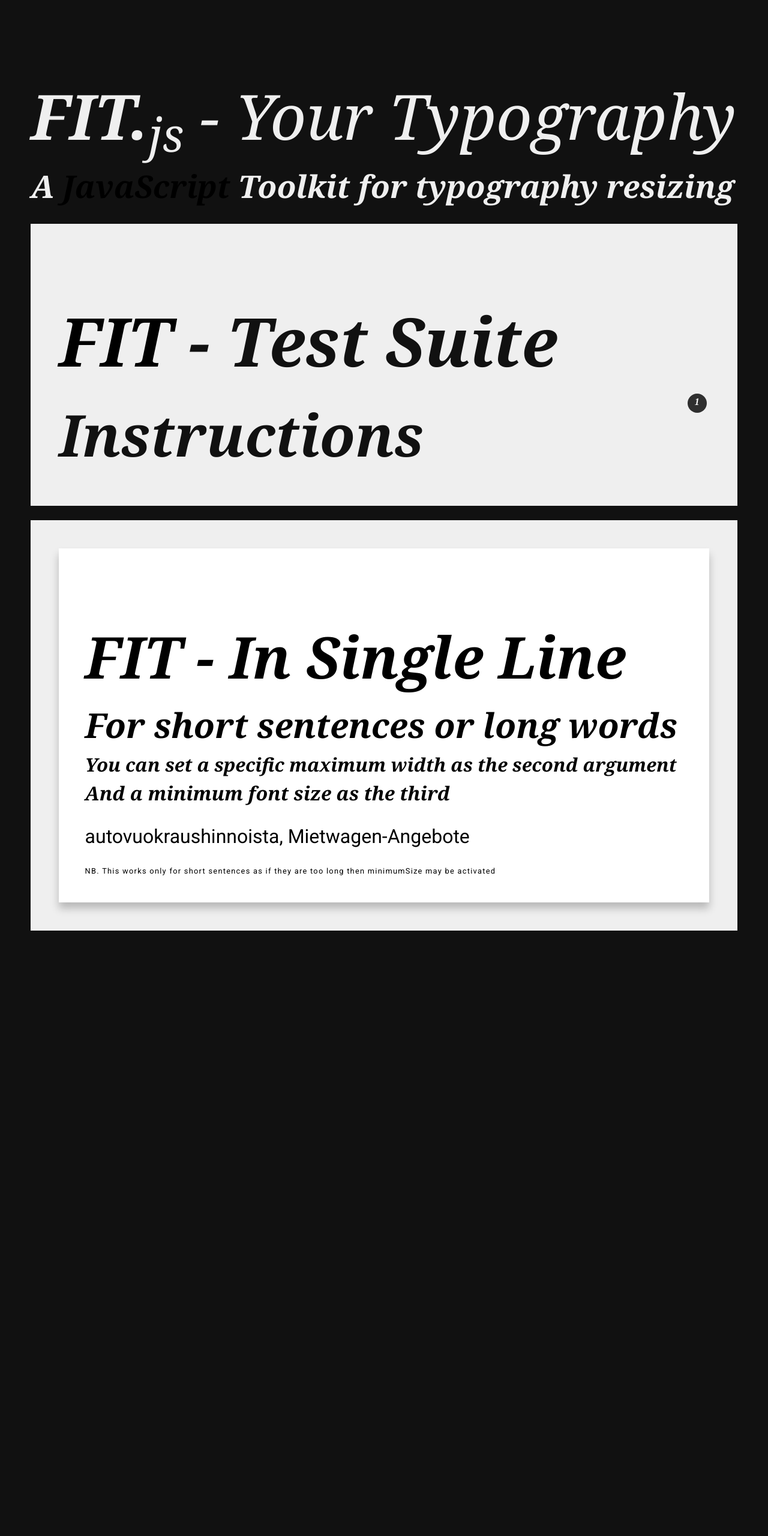
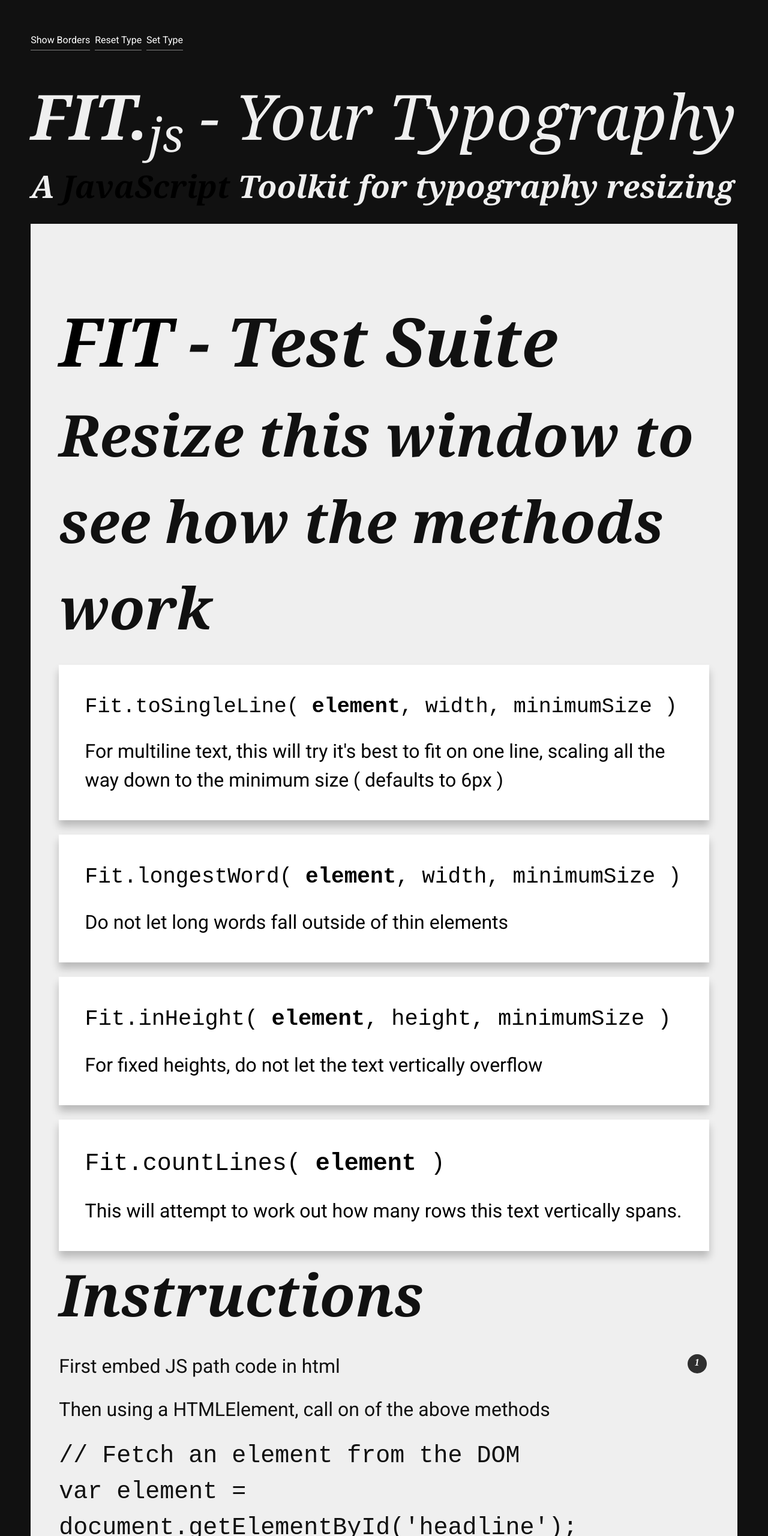
Before and after one commit to designerzen/fit, a website: page index.html in a window 1280 px wide. Shown: the top 2560 px of the page at 60% size. Before the commit the page ends 1603 px from the top, so only its background shows below. Drawn offline with Linux system fonts and the light colour scheme; a web font is replaced by a local one.

Commit message:
Added in some more copy

```diff
--- a/index.html
+++ b/index.html
@@ -19,11 +19,26 @@
         <main>
 
 
-
             <header>
                 <h1 class='fit--single-line' id='main-heading'><strong>FIT.</strong><sub>js</sub> - Your Typography</h1>
                 <h2 class='fit--single-line' id='main-subheading'>A <strong>JavaScript</strong> Toolkit for typography resizing</h2>
+                <nav>
+                    <ul id='menu'>
 
+                        <li class='menu-item'>
+                            <a id='show-borders' href='#'>Show Borders</a>
+                        </li>
+
+                        <li class='menu-item'>
+                            <a id='reset-type' href='#'>Reset Type</a>
+                        </li>
+
+                        <li class='menu-item'>
+                            <a id='set-type' href='#'>Set Type</a>
+                        </li>
+
+                    </ul>
+                </nav>
             </header>
 
 
@@ -31,12 +46,46 @@
             <article>
                 <header>
                     <h2 class='fit--single-line'><strong>FIT</strong> - Test Suite</h2>
+                    <h3 class=''>Resize this window to see how the methods work</h3>
                 </header>
 
-                <h3 class='fit--longest-word'>Instructions</h3>
+                <section>
+                    <code class='fit--single-line'>Fit.toSingleLine( <strong>element</strong>, width, minimumSize )</code>
+                    <p class=''>For multiline text, this will try it's best to fit on one line, scaling all the way down to the minimum size ( defaults to 6px )</p>
+                </section>
 
+                <section>
+                    <code class='fit--single-line'>Fit.longestWord( <strong>element</strong>, width, minimumSize )</code>
+                    <p class=''>Do not let long words fall outside of thin elements</p>
+                </section>
+
+                <section>
+                    <code class='fit--single-line'>Fit.inHeight( <strong>element</strong>, height, minimumSize )</code>
+                    <p class=''>For fixed heights, do not let the text vertically overflow</p>
+                </section>
+
+                <section>
+                    <code class='fit--single-line'>Fit.countLines( <strong>element</strong> )</code>
+                    <p class=''>This will attempt to work out how many rows this text vertically spans.</p>
+                </section>
+
+                <h3 class='fit--single-line'>Instructions</h3>
+                <p class='fit--longest-word'>First embed JS path code in html</p>
+
+
+                <p class='fit--single-line'>Then using a HTMLElement, call on of the above methods</p>
+
+                <code class='fit--longest-word'>
+                    // Fetch an element from the DOM<br />
+                    var element = document.getElementById('headline');<br /><br />
+                    // Fit the text in an element to fit on one line<br />
+                    Fit.toSingleLine(element);<br /><br />
+                    // Max Width is 400px<br />
+                    Fit.toSingleLine(element,400);<br /><br />
+                    // Max Width is 400px, minimum font size is 12px<br />
+                    Fit.toSingleLine(element,400,12);
+                </code>
             </article>
-
 
             <!-- Demos -->
             <article id='demos'>
```
